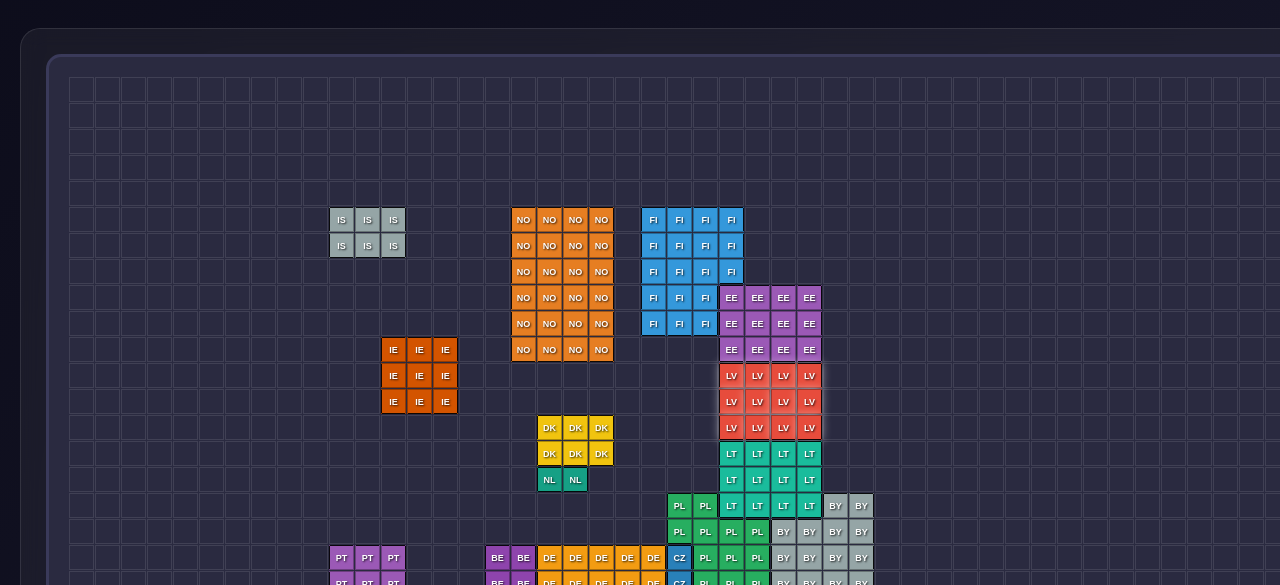
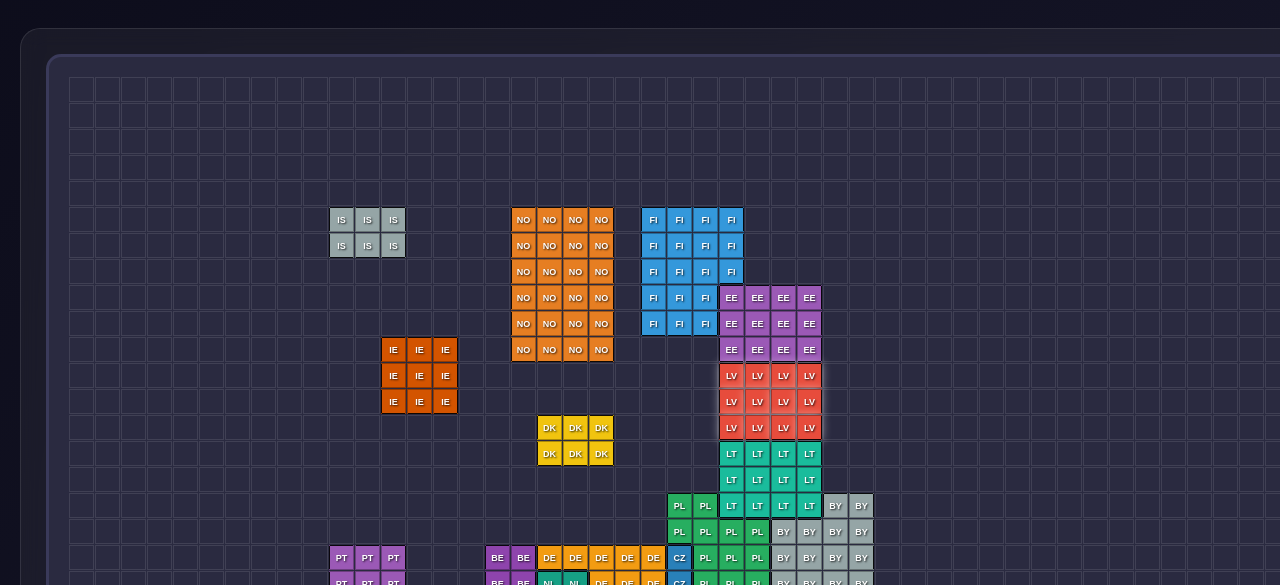
Before and after one commit to Artjomsss/strani3, a plain HTML site: page Lmap.html in a window 1280 px wide. Shown: the part 215-800 px from the top of the page. Drawn offline with Linux system fonts and the light colour scheme.

Commit message:
Update Netherlands rectangle dimensions in Lmap.html

```diff
--- a/Lmap.html
+++ b/Lmap.html
@@ -443,7 +443,7 @@
             'united_kingdom': generateRectangle(15, 10, 4, 4),
             'france': generateRectangle(14, 20, 5, 4),  // Франция ниже
             'belgium': generateRectangle(16, 18, 2, 2),
-            'netherlands': generateRectangle(18, 14, 2, 2),
+            'netherlands': generateRectangle(16, 19, 4, 2),
             'germany': generateRectangle(18, 18, 5, 4), // Германия тоже ниже
 
             // Центральная Европа
```
